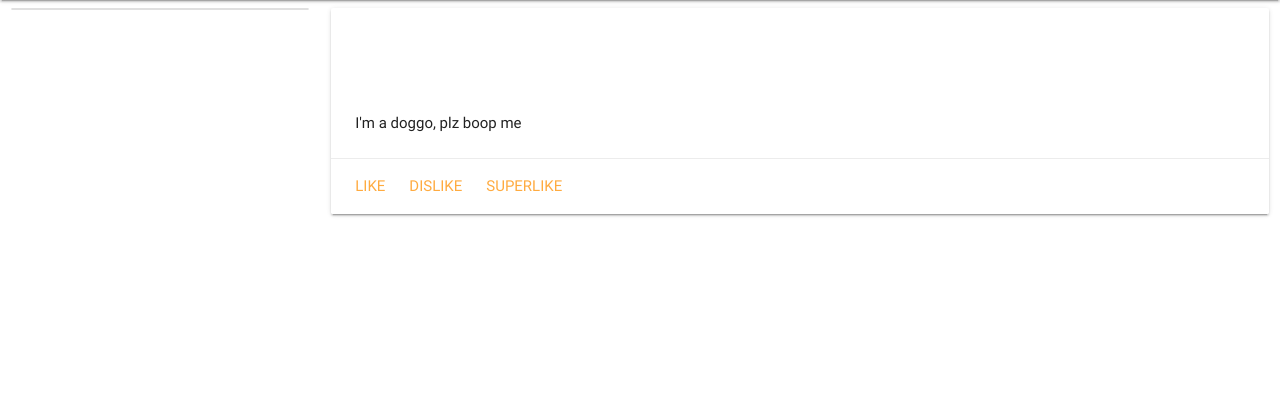
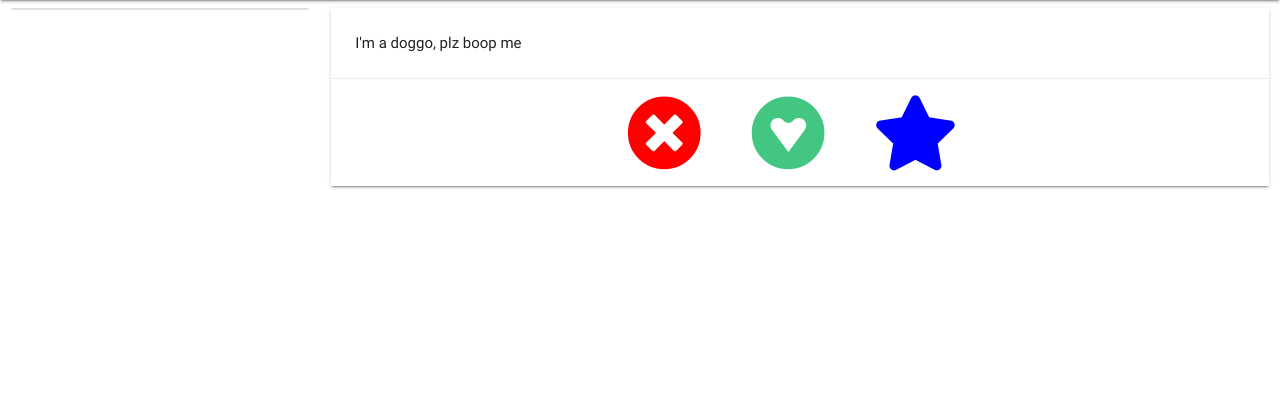
Before and after one commit to allereddou/GLO-2005_Tnider, a Flask app: template templates/browse.html in a window 1280 px wide. Shown: the part 64-480 px from the top of the page. Run offline with Flask 2, Linux system fonts and the light colour scheme; the template is opened without the code that fills it, so the values that code supplies are empty; some libraries are stand-ins or nearby versions.

Commit message:
fix buttons

```diff
--- a/templates/browse.html
+++ b/templates/browse.html
@@ -39,7 +39,7 @@
         <div class="col s12 m6 l9">
             <div class="card" id="animalCard{{ animal['id'] }}" style="display: none">
                 <div class="card-image" id="card-image-random">
-                    <img src="{{ animal['link'] }}" style="max-height: 50vh; min-height: 10vh">
+                    <img src="{{ animal['link'] }}" style="max-height: 50vh;">
                     <span class="card-title">{{ animal['nom'] }}</span>
                 </div>
                 <div class="card-content">
@@ -47,14 +47,17 @@
                 </div>
                 <div class="card-action">
                     <div class="row valign-wrapper" id="card-button">
-                        <div class="s4">
-                            <a href="/browse/like">Like</a>
-                        </div>
-                        <div class="s4">
-                            <a href="/browse/dislike">Dislike</a>
-                        </div>
-                        <div class="s4">
-                            <a href="/browse/superlike">Superlike</a>
+                        <div class="row s12 valign-wrapper" id="card-button">
+                            <div class="col s4 center-align"><a href="/browse/dislike"
+                                                                class="fas fa-times-circle fa-5x"
+                                                                style="color: red"></a></div>
+                            <div class="col s4 center-align"><a href="/browse/like"
+                                                                class="fab fa-gratipay fa-5x"
+                                                                style="color:#42c682"></a>
+                            </div>
+                            <div class="col s4 center-align"><a href="browse/superlike" class="fas fa-star fa-5x" style="color:blue"></a>
+                            </div>
+
                         </div>
                     </div>
                 </div>
```
